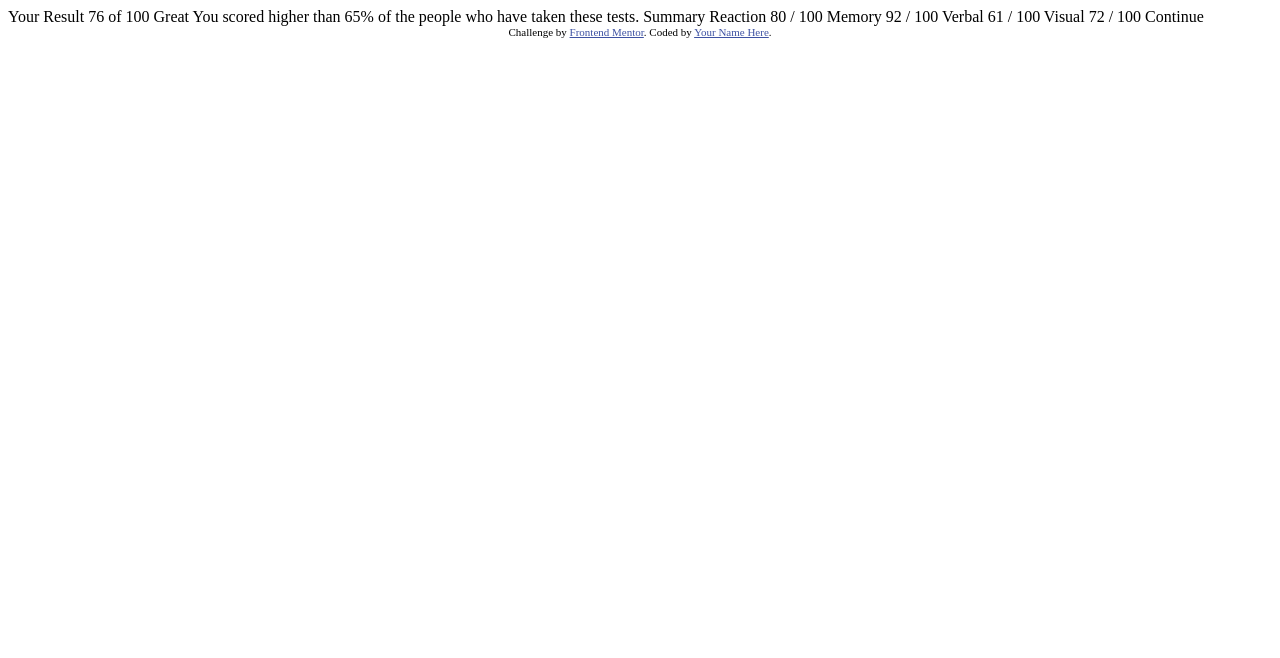
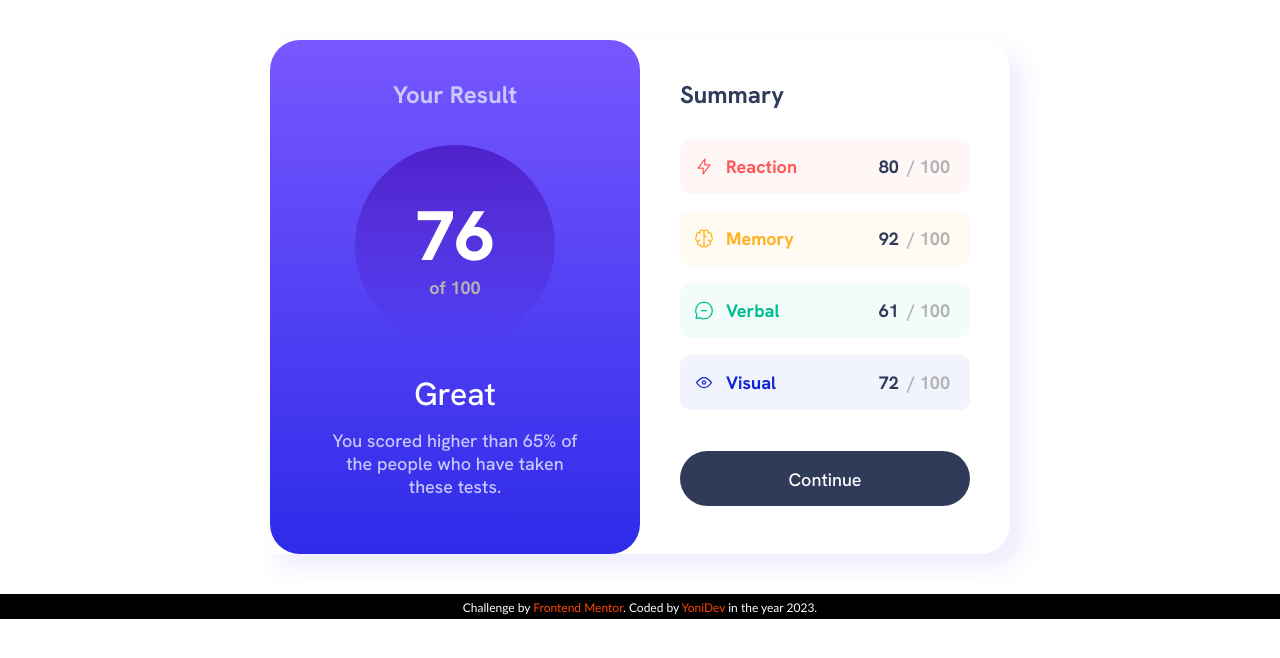
Before and after one commit to YoniiDev/Frontend-Mentor-Challenge-2-Results-Summary-Component-Main, a website: page index.html in a window 1280 px wide. Drawn offline with Linux system fonts and the light colour scheme.

Commit message:
diseño desktop terminado

```diff
--- a/index.html
+++ b/index.html
@@ -1,47 +1,69 @@
 <!DOCTYPE html>
 <html lang="en">
+
 <head>
   <meta charset="UTF-8">
-  <meta name="viewport" content="width=device-width, initial-scale=1.0"> <!-- displays site properly based on user's device -->
+  <meta name="viewport" content="width=device-width, initial-scale=1.0">
+  <!-- displays site properly based on user's device -->
+  <link rel="stylesheet" href="./css/estilos.css">
+  <link rel="icon" type="image/png" sizes="32x32" href="./assets/images/favicon-32x32.png">
+  <title>Frontend Mentor | Results summary component</title>
+</head>
 
-  <link rel="icon" type="image/png" sizes="32x32" href="./assets/images/favicon-32x32.png">
+<body>
+  <main>
+    <section class="seccion_results_summary_component">
+      <div class="results_summary_component_contenedor">
+        <div class="your_result_contenedor">
+          <h2 class="your_result">
+            Your Result
+          </h2>
+          <div class="circulo">
+            <p class="puntaje">76</p>
+            <p class="puntaje_total">of 100</p>
+          </div>
+          <h2 class="great">Great</h2>
+          <p> You scored higher than 65% of the people who have taken these tests.</p>
+        </div>
+        <div class="summary_contenedor">
+          <h2>Summary</h2>
+          <div class="reaccion_contenedor">
+            <div class="icono_reaccion_y_texto_reaccion">
+              <img src="./assets/images/icon-reaction.svg" alt="icono de reaccion">
+              <p>Reaction</p>
+            </div>
+            <p class="resultado_reaccion">80 <span>/ 100</span></p>
+          </div>
+          <div class="memoria_contenedor">
+            <div class="icono_memoria_y_texto_memoria">
+              <img src="./assets/images/icon-memory.svg" alt="icono de memoria">
+              <p>Memory</p>
+            </div>
+            <p class="resultado_memoria">92 <span>/ 100</span></p>
+          </div>
+          <div class="verbal_contenedor">
+            <div class="icono_verbal_y_texto_verbal">
+              <img src="./assets/images/icon-verbal.svg" alt="icono de verbal">
+              <p>Verbal</p>
+            </div>
+            <p class="resultado_verbal">61 <span>/ 100</span></p>
+          </div>
+          <div class="visual_contenedor">
+            <div class="icono_visual_y_texto_visual">
+              <img src="./assets/images/icon-visual.svg" alt="icono de visual">
+              <p>Visual</p>
+            </div>
+            <p class="resultado_visual">72 <span>/ 100</span></p>
+          </div>
+          <a class="boton_continuar" href="#">Continue</a>
 
-  <title>Frontend Mentor | Results summary component</title>
+    </section>
+  </main>
+  <footer class="footer">
+    <p>Challenge by <a href="https://www.frontendmentor.io?ref=challenge" target="_blank">Frontend Mentor</a>.
+      Coded by <a href="#">YoniDev</a> in the year 2023.</p>
+  </footer>
 
-  <!-- Feel free to remove these styles or customise in your own stylesheet 👍 -->
-  <style>
-    .attribution { font-size: 11px; text-align: center; }
-    .attribution a { color: hsl(228, 45%, 44%); }
-  </style>
-</head>
-<body>
+</body>
 
-  Your Result
-  76
-  of 100
-
-  Great
-  You scored higher than 65% of the people who have taken these tests.
-
-  Summary
-
-  Reaction
-  80 / 100
-
-  Memory
-  92 / 100
-
-  Verbal
-  61 / 100
-
-  Visual
-  72 / 100
-
-  Continue
-
-  <div class="attribution">
-    Challenge by <a href="https://www.frontendmentor.io?ref=challenge" target="_blank">Frontend Mentor</a>.
-    Coded by <a href="#">Your Name Here</a>.
-  </div>
-</body>
 </html>
--- /dev/null
+++ b/scss/bases/_generales.scss
@@ -0,0 +1,11 @@
+@import url('https://fonts.googleapis.com/css2?family=Hanken+Grotesk:wght@500;700;800&display=swap');
+
+*{
+    margin: 0;
+    padding: 0;
+    box-sizing: border-box;
+}
+
+body{
+    font-family: Hanken Grotesk;
+}
--- /dev/null
+++ b/scss/components/_footer.scss
@@ -0,0 +1,17 @@
+.footer {
+    height: 25px;
+    padding-top: 6px;
+    background-color: black;
+    p {
+        text-align: center;
+        color: white;
+        font-size: 12px;
+        font-family:'Gill Sans', 'Gill Sans MT', Calibri, 'Trebuchet MS', sans-serif;
+        font-weight: 500;
+
+        a {
+            text-decoration: none;
+            color: orangered;
+        }
+    }
+}
--- /dev/null
+++ b/scss/components/_main.scss
@@ -0,0 +1,258 @@
+.seccion_results_summary_component {
+    display: flex;
+    justify-content: center;
+    padding-top: 40px;
+    padding-bottom: 40px;
+
+
+    .results_summary_component_contenedor {
+        display: flex;
+        flex-wrap: wrap;
+        border-top-right-radius: 30px;
+        border-bottom-right-radius: 30px;
+        box-shadow: 12px 12px 21px 2px rgba(200, 199, 255, 0.3);
+        -webkit-box-shadow: 12px 12px 21px 2px rgba(200, 199, 255, 0.3);
+        -moz-box-shadow: 12px 12px 21px 2px rgba(200, 199, 255, 0.3);
+
+
+        .your_result_contenedor {
+            width: 370px;
+            height: 514px;
+            background: linear-gradient(to top, $Light-royal-blue-background, $Light-slate-blue-background);
+            text-align: center;
+            border-radius: 30px;
+            padding-top: 39px;
+            padding-left: 62px;
+            padding-right: 62px;
+
+            .your_result {
+                color: $Light-lavender;
+                font-weight: 700;
+                margin-bottom: 35px;
+            }
+
+            .circulo {
+                background: linear-gradient(to top, $Persian-blue-circle, $Violet-blue-circle);
+                border-radius: 100%;
+                width: 200px;
+                height: 200px;
+                margin: auto;
+                margin-bottom: 28px;
+                padding-top: 45px;
+
+
+                .puntaje {
+                    font-size: 70px;
+                    font-weight: 800;
+                    color: $White;
+                    height: 86px;
+
+
+
+                }
+
+                .puntaje_total {
+                    font-size: 18px;
+                    font-weight: 700;
+                    color: $Pale-blue;
+                }
+            }
+
+            .great {
+                color: $White;
+                font-size: 32px;
+                font-weight: 500;
+                margin-bottom: 14px;
+            }
+
+            p {
+                color: $Light-lavender;
+                font-size: 18px;
+                font-weight: 500;
+
+            }
+        }
+
+        .summary_contenedor {
+            width: 370px;
+            height: 514px;
+            border-top-right-radius: 30px;
+            border-bottom-right-radius: 30px;
+            padding-left: 40px;
+            padding-right: 40px;
+            padding-top: 39px;
+
+            h2 {
+                color: $Dark-gray-blue;
+                font-weight: 700;
+                margin-bottom: 29px;
+
+            }
+
+            .reaccion_contenedor {
+                display: flex;
+                align-items: center;
+                justify-content: space-between;
+                height: 55px;
+                background-color: $Light-red-alpha;
+                border-radius: 10px;
+                padding-left: 14px;
+                padding-right: 20px;
+                margin-bottom: 17px;
+
+
+                .icono_reaccion_y_texto_reaccion {
+                    display: flex;
+
+                    img {}
+
+                    p {
+                        color: $Light-red;
+                        font-size: 18px;
+                        font-weight: 700;
+                        margin-left: 12px;
+                    }
+
+                }
+
+                .resultado_reaccion {
+                    color: $Dark-gray-blue;
+                    font-size: 18px;
+                    font-weight: 700;
+
+                    span {
+                        color: $Pale-blue;
+                        margin-left: 4px;
+                    }
+                }
+            }
+
+            .memoria_contenedor {
+                display: flex;
+                align-items: center;
+                justify-content: space-between;
+                height: 55px;
+                background-color: $Orangey-yellow-alpha;
+                border-radius: 10px;
+                padding-left: 14px;
+                padding-right: 20px;
+                margin-bottom: 17px;
+
+                .icono_memoria_y_texto_memoria {
+                    display: flex;
+
+                    img {}
+
+                    p {
+                        color: $Orangey-yellow;
+                        font-size: 18px;
+                        font-weight: 700;
+                        margin-left: 12px;
+                    }
+                }
+
+                .resultado_memoria {
+                    color: $Dark-gray-blue;
+                    font-size: 18px;
+                    font-weight: 700;
+
+                    span {
+                        color: $Pale-blue;
+                        margin-left: 4px;
+                    }
+                }
+            }
+
+            .verbal_contenedor {
+                display: flex;
+                align-items: center;
+                justify-content: space-between;
+                height: 55px;
+                background-color: $Green-teal-alpha;
+                border-radius: 10px;
+                padding-left: 14px;
+                padding-right: 20px;
+                margin-bottom: 17px;
+
+                .icono_verbal_y_texto_verbal {
+                    display: flex;
+
+                    img {}
+
+                    p {
+                        color: $Green-teal;
+                        font-size: 18px;
+                        font-weight: 700;
+                        margin-left: 12px;
+                    }
+                }
+
+                .resultado_verbal {
+                    color: $Dark-gray-blue;
+                    font-size: 18px;
+                    font-weight: 700;
+                }
+
+                span {
+                    color: $Pale-blue;
+                    margin-left: 4px;
+                }
+            }
+
+            .visual_contenedor {
+                display: flex;
+                align-items: center;
+                justify-content: space-between;
+                height: 55px;
+                background-color: $Cobalt-blue-alpha;
+                border-radius: 10px;
+                padding-left: 14px;
+                padding-right: 20px;
+                margin-bottom: 41px;
+
+                .icono_visual_y_texto_visual {
+                    display: flex;
+
+                    img {}
+
+                    p {
+                        color: $Cobalt-blue;
+                        font-size: 18px;
+                        font-weight: 700;
+                        margin-left: 12px;
+                    }
+                }
+
+                .resultado_visual {
+                    color: $Dark-gray-blue;
+                    font-size: 18px;
+                    font-weight: 700;
+
+                    span {
+                        color: $Pale-blue;
+                        margin-left: 4px;
+                    }
+                }
+
+            }
+
+            .boton_continuar {
+                display: block;
+                width: 100%;
+                height: 55px;
+                background-color: $Dark-gray-blue;
+                border-radius: 30px;
+                text-decoration: none;
+                font-size: 18px;
+                color: $White;
+                text-align: center;
+                font-weight: 500;
+                padding-top: 17px;
+
+                &:hover {
+                    background: linear-gradient(to top, $Light-royal-blue-background, $Light-slate-blue-background);
+                }
+            }
+        }
+    }
+}
--- /dev/null
+++ b/scss/estilos.scss
@@ -0,0 +1,5 @@
+@import"./bases/variables";
+@import"./bases/generales";
+@import"./components/main";
+@import"./components/footer";
+@import"./bases/mediaquery";
```
Also changed, not shown: package.json (added, +17 -0 lines), scss/bases/_variables.scss (added, +25 -0 lines), css/estilos.css (added), scss/bases/_mediaquery.scss (added), 2 other files.
